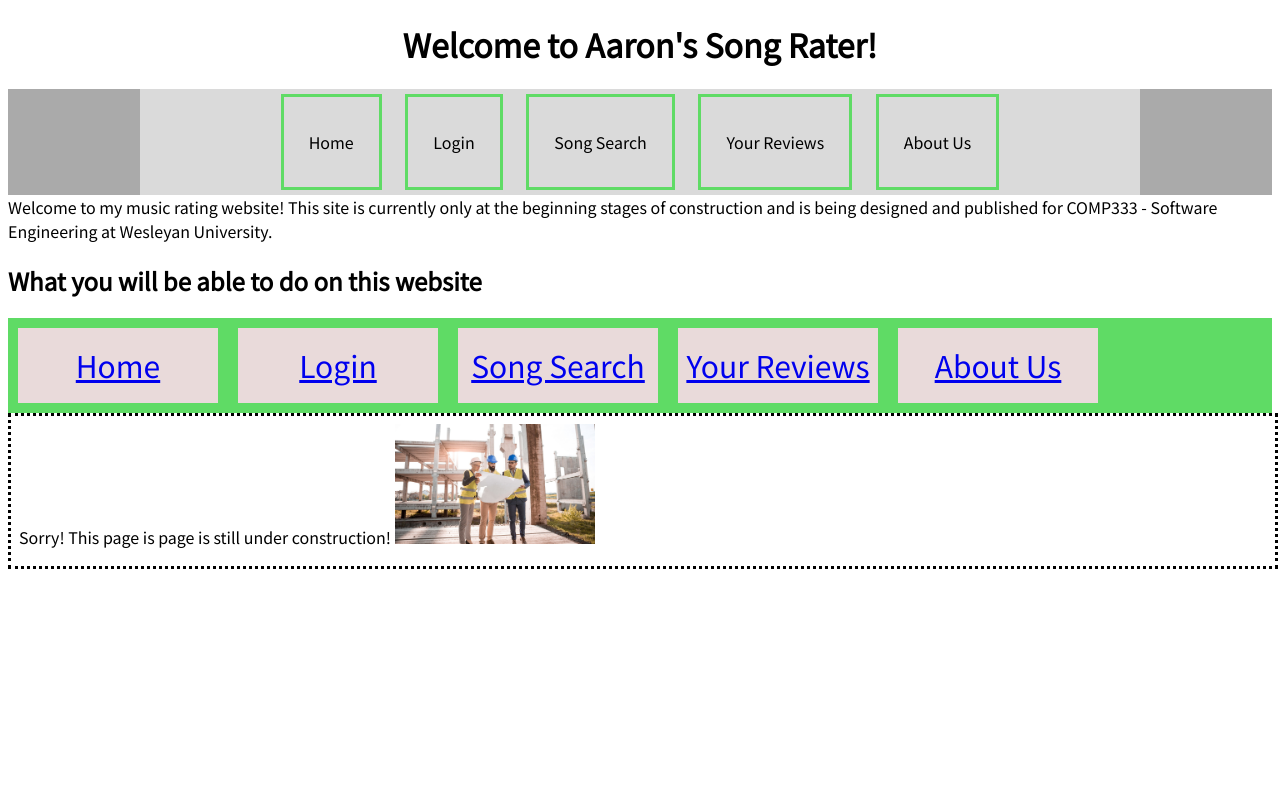
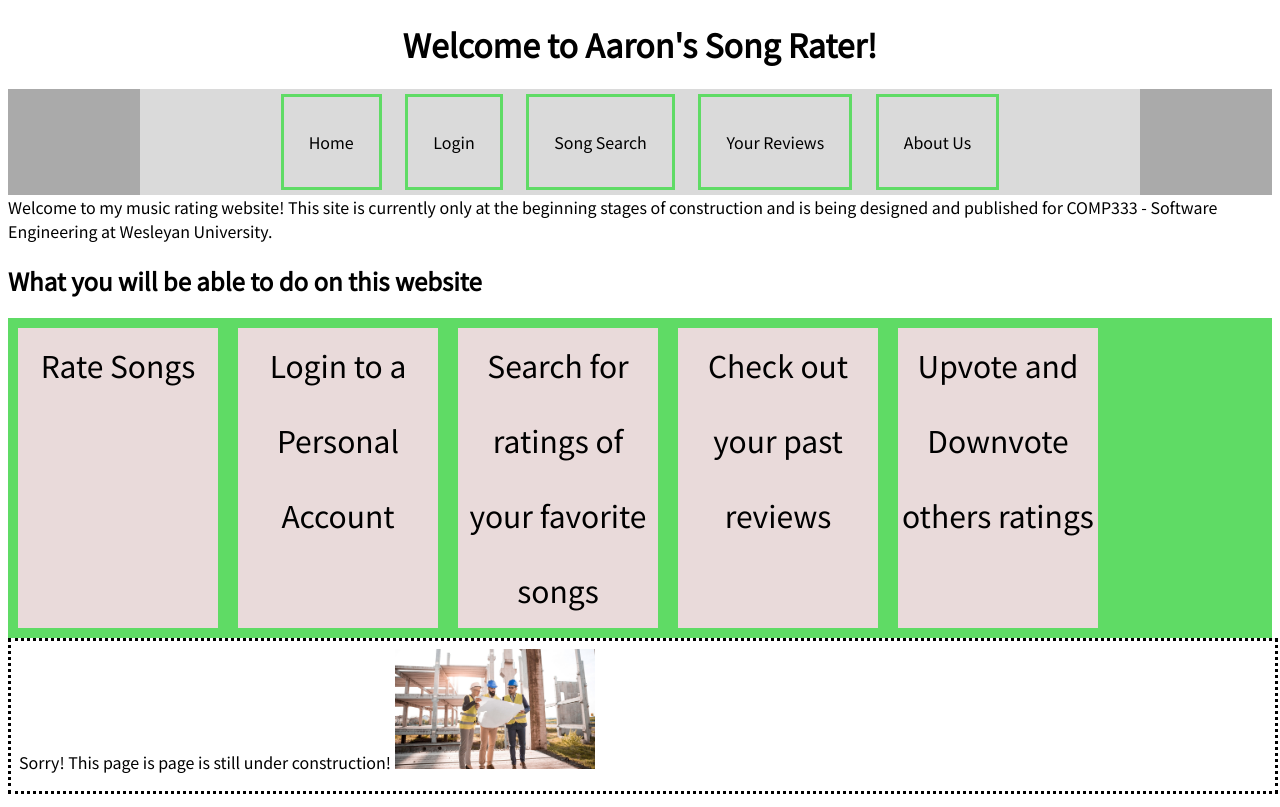
Before and after one commit to ajlaff/comp333_website, a plain HTML site: page index.html in a window 1280 px wide. Drawn offline with Linux system fonts and the light colour scheme.

Commit message:
index_update

```diff
--- a/index.html
+++ b/index.html
@@ -36,13 +36,12 @@
     <h2>What you will be able to do on this website</h2>
 
 
-
     <div class="flex-container" style="width: 100%;">
-        <div> <a href = "index.html">Home</a></div>
-        <div> <a href = "Page_Under_Construction.html">Login</a></div>
-        <div><a href = "Page_Under_Construction.html">Song Search</a></div>
-        <div><a href = "Page_Under_Construction.html">Your Reviews</a></div>
-        <div><a href = "Page_Under_Construction.html">About Us</a></div>
+        <div> Rate Songs</div>
+        <div> Login to a Personal Account</a></div>
+        <div>Search for ratings of your favorite songs</div>
+        <div>Check out your past reviews</div>
+        <div>Upvote and Downvote others ratings</div>
       </div>
 
     <iframe src="Iframe_construction.html" name="navframe"></iframe>
```
